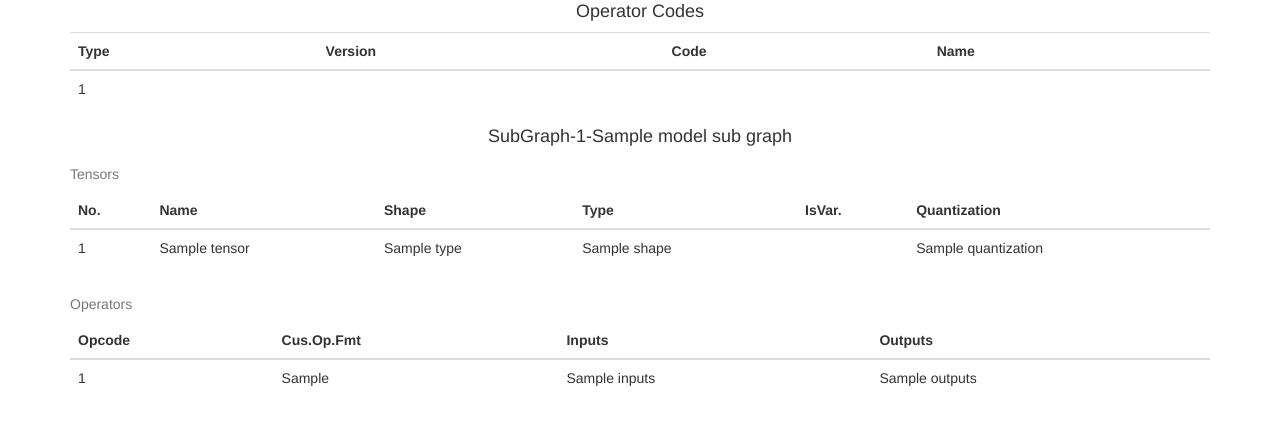
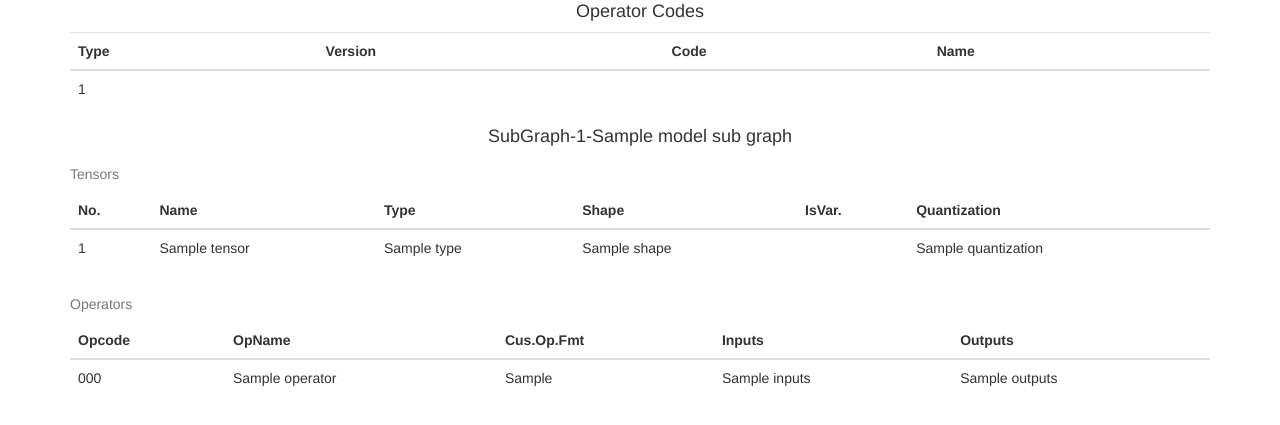
Before and after one commit to wanix1988/vistflite, a Flask app: template app/main/templates/tflite_model_details.html in a window 1280 px wide. Shown: the part 265-690 px from the top of the page. Run offline with Flask 2, Linux system fonts and the light colour scheme; the template is opened without the code that fills it: most values are stand-ins (such as "Sample title", 1, 10 or a date in 2020); some libraries are stand-ins or nearby versions.

Commit message:
调整operator输出内容

```diff
--- a/app/main/templates/tflite_model_details.html
+++ b/app/main/templates/tflite_model_details.html
@@ -75,8 +75,8 @@
                     <tr>
                         <th>No.</th>
                         <th>Name</th>
+                        <th>Type</th>
                         <th>Shape</th>
-                        <th>Type</th>
                         <th>IsVar.</th>
                         <th>Quantization</th>
                     </tr>
@@ -99,6 +99,7 @@
                 <thead>
                     <tr>
                         <th>Opcode</th>
+                        <th>OpName</th>
                         <th>Cus.Op.Fmt</th>
                         <th>Inputs</th>
                         <th>Outputs</th>
@@ -107,7 +108,8 @@
                 <tbody>
                     {% for o in sg['operators'] %}
                         <tr>
-                            <td>{{ o['opcode_index'] }}</td>
+                            <td>{{ o['opcode'] }}</td>
+                            <td>{{ o['opname'] }}</td>
                             <td>{{ o['custom_operations_format'] }}</td>
                             <td>{{ o['inputs'] }}</td>
                             <td>{{ o['outputs'] }}</td>
--- a/app/main/vistflite.py
+++ b/app/main/vistflite.py
@@ -88,7 +88,8 @@ def __join_list(length, lst):
 
 def __dump_operator(operator):
     return {
-        'opcode_index': operator.OpcodeIndex(),
+        'opcode': operator.OpcodeIndex(),
+        'opname': __getBuiltinOperatorStringName(operator.OpcodeIndex()),
         'custom_operations_format': operator.CustomOptionsFormat(),
         'inputs': __join_list(operator.InputsLength(), operator.Inputs),
         'outputs': __join_list(operator.OutputsLength(), operator.Outputs)
```
